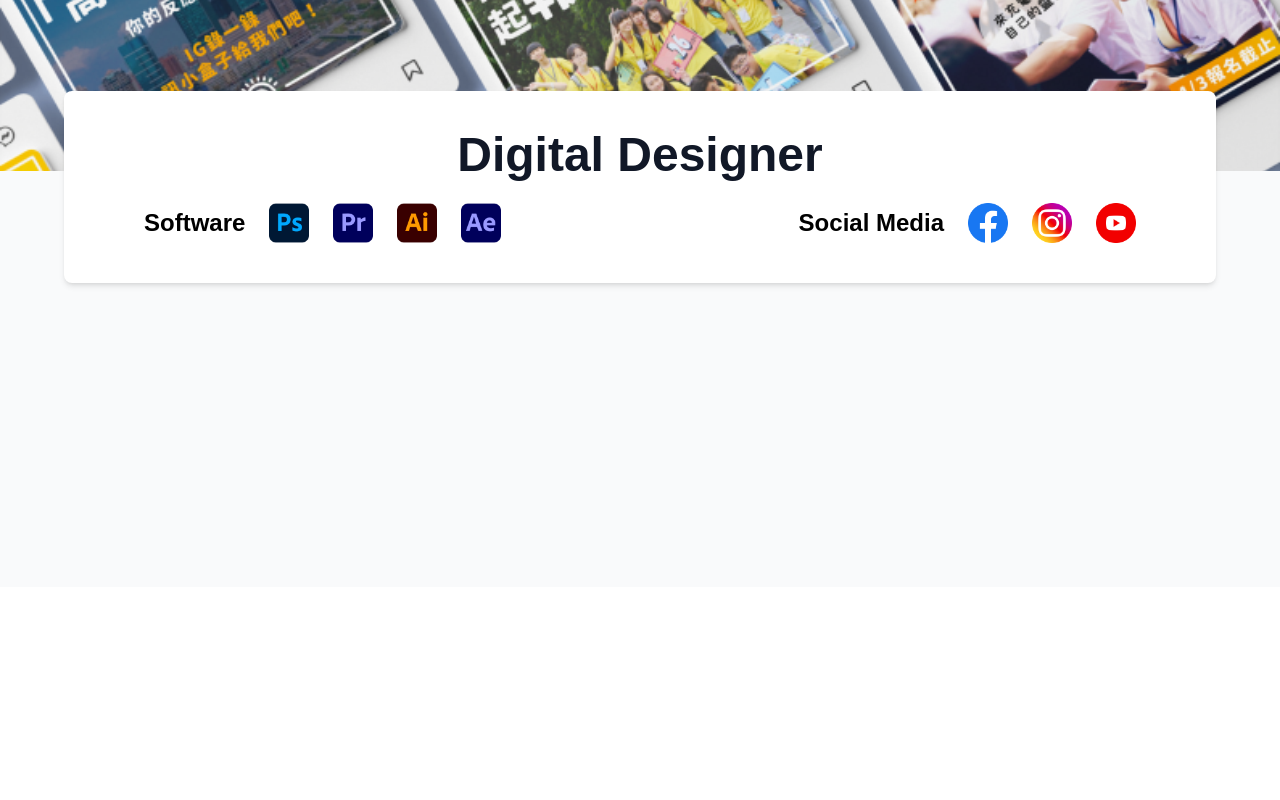
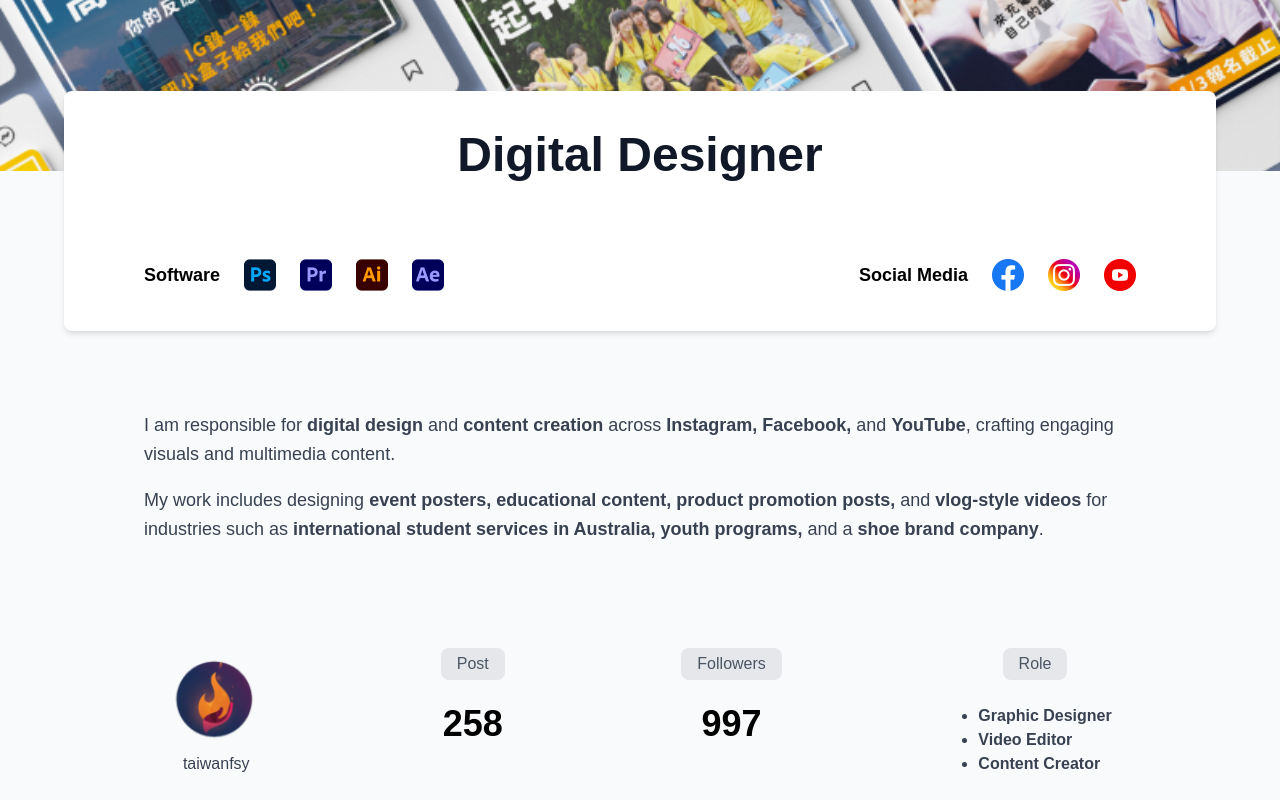
Before and after one commit to zipporah-lu/my-portfolio, a React (Create React App) app: page /#/digital-design in a window 1280 px wide. Shown: the part 277-1077 px from the top of the page. Before the commit the page ends 864 px from the top, so only its background shows below. Built offline with nearby package versions, Linux system fonts and the light colour scheme; a web font is replaced by a local one.

Commit message:
7/4/2025

```diff
--- a/src/pages/DigitalDesign.js
+++ b/src/pages/DigitalDesign.js
@@ -6,7 +6,9 @@ const DigitalDesign = () => {
       {/* Header Section with Full-Width Background Image */}
       <div
         className="w-screen h-96 bg-cover bg-center"
-        style={{ backgroundImage: `url(${process.env.PUBLIC_URL}/digital-designer.png)` }}
+        style={{
+          backgroundImage: `url(${process.env.PUBLIC_URL}/digital-designer.png)`,
+        }}
       ></div>
 
       {/* Content Section */}
@@ -14,29 +16,100 @@ const DigitalDesign = () => {
         <h1 className="text-3xl sm:text-4xl md:text-5xl font-bold text-gray-900 text-center mb-6">
           Digital Designer
         </h1>
-        <div className="flex flex-col md:flex-row justify-between items-center mt-4 space-y-4 md:space-y-0">
+        <div className="flex flex-col md:flex-row justify-between items-center mt-20 space-y-4 md:space-y-0">
           <div className="flex items-center space-x-4 md:space-x-6">
-            <span className="text-lg sm:text-2xl font-semibold">Software</span>
-            {['adobe-1.png', 'adobe-2.png', 'adobe-3.png', 'adobe-4.png'].map((src, index) => (
+            <span className="text-lg sm:text-1xl font-semibold">Software</span>
+            {["adobe-1.png", "adobe-2.png", "adobe-3.png", "adobe-4.png"].map(
+              (src, index) => (
                 <img
                   key={index}
                   src={`${process.env.PUBLIC_URL}/${src}`}
                   alt={src}
-                className="w-8 h-8 sm:w-10 sm:h-10"
+                  className="w-4 h-4 sm:w-8 sm:h-8"
                 />
-            ))}
+              )
+            )}
           </div>
           <div className="flex items-center space-x-4 md:space-x-6">
-            <span className="text-lg sm:text-2xl font-semibold">Social Media</span>
-            {['facebook.png', 'instagram.png', 'youtube.png'].map((src, index) => (
+            <span className="text-lg sm:text-1xl font-semibold">
+              Social Media
+            </span>
+            {["facebook.png", "instagram.png", "youtube.png"].map(
+              (src, index) => (
                 <img
                   key={index}
                   src={`${process.env.PUBLIC_URL}/${src}`}
                   alt={src}
-                className="w-8 h-8 sm:w-10 sm:h-10"
+                  className="w-4 h-4 sm:w-8 sm:h-8"
                 />
-            ))}
+              )
+            )}
           </div>
+        </div>
+      </div>
+
+      {/* Paragraph Section */}
+      <div className="mt-20 text-gray-700 text-lg leading-relaxed px-4 sm:px-8 md:px-20 max-w-6xl">
+        <p className="mb-4">
+          I am responsible for{" "}
+          <span className="font-semibold">digital design</span> and{" "}
+          <span className="font-semibold">content creation</span> across{" "}
+          <span className="font-semibold">Instagram, Facebook,</span> and{" "}
+          <span className="font-semibold">YouTube</span>, crafting engaging
+          visuals and multimedia content.
+        </p>
+        <p>
+          My work includes designing{" "}
+          <span className="font-semibold">
+            event posters, educational content, product promotion posts,
+          </span>{" "}
+          and <span className="font-semibold">vlog-style videos</span> for
+          industries such as{" "}
+          <span className="font-semibold">
+            international student services in Australia, youth programs,
+          </span>{" "}
+          and a <span className="font-semibold">shoe brand company</span>.
+        </p>
+      </div>
+
+      {/* Profile Section */}
+      <div className="mt-20 px-8 py-6 max-w-6xl w-full flex justify-around items-start space-x-8">
+        {/* Profile Image */}
+        <div className="flex flex-col items-center">
+          <img
+            src={`${process.env.PUBLIC_URL}/social-media-1.png`}
+            alt="Profile"
+            className="w-24 h-24 rounded-full object-cover mb-2"
+          />
+          <span className="text-gray-700 font-medium">taiwanfsy</span>
+        </div>
+
+        {/* Stats - Post */}
+        <div className="flex flex-col items-center">
+          <span className="text-gray-600 bg-gray-200 px-4 py-1 rounded-lg mb-1">
+            Post
+          </span>
+          <span className="text-4xl mt-5 font-semibold">258</span>
+        </div>
+
+        {/* Stats - Followers */}
+        <div className="flex flex-col items-center">
+          <span className="text-gray-600 bg-gray-200 px-4 py-1 rounded-lg mb-1">
+            Followers
+          </span>
+          <span className="text-4xl mt-5 font-semibold">997</span>
+        </div>
+
+        {/* Role Section - Align Center */}
+        <div className="flex flex-col items-center">
+          <span className="text-gray-600 bg-gray-200 px-4 py-1 rounded-lg mb-1">
+            Role
+          </span>
+          <ul className="list-disc mt-5 pl-5 text-gray-700 text-left font-semibold">
+            <li>Graphic Designer</li>
+            <li>Video Editor</li>
+            <li>Content Creator</li>
+          </ul>
         </div>
       </div>
     </div>
```
Lines whose indentation alone changed are shown as unchanged.
